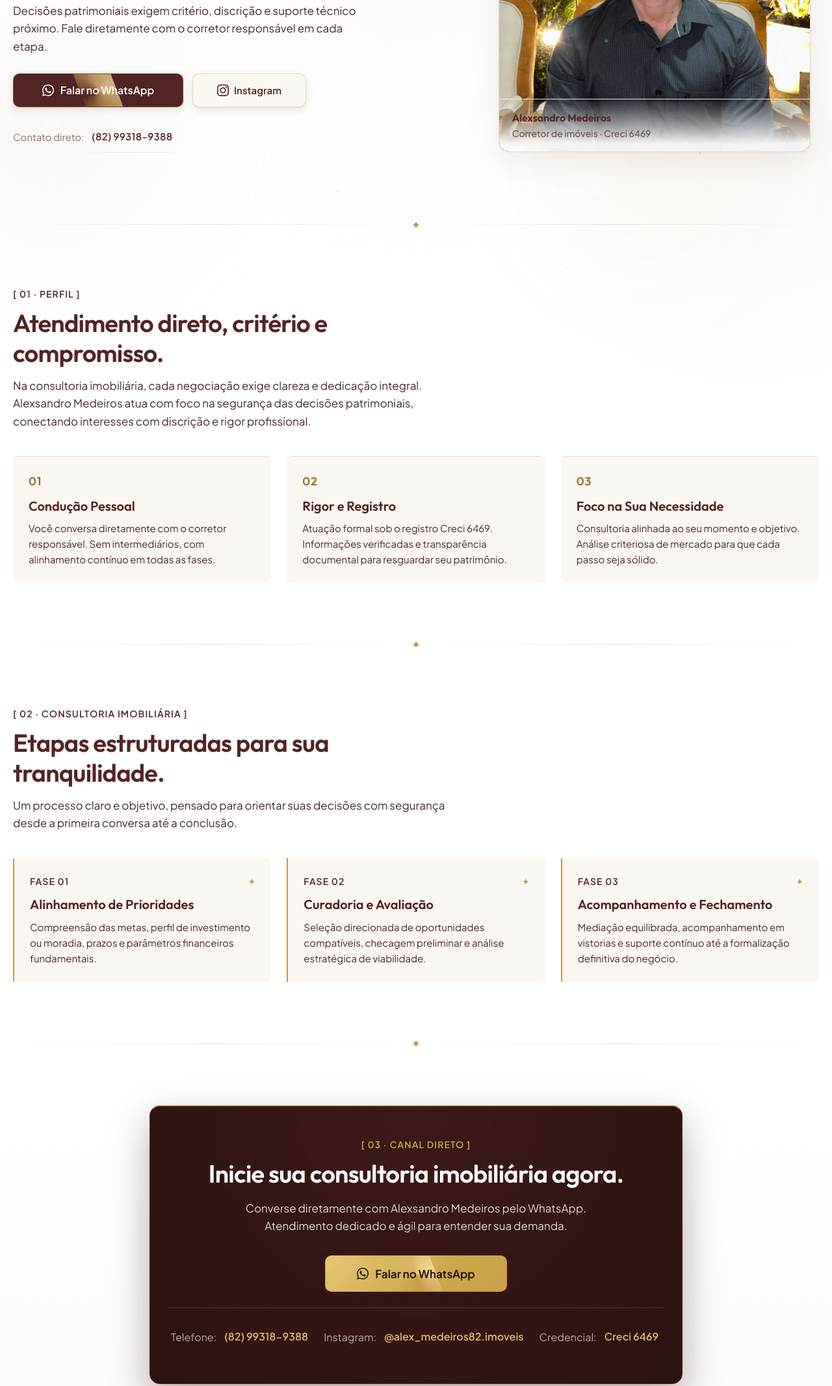
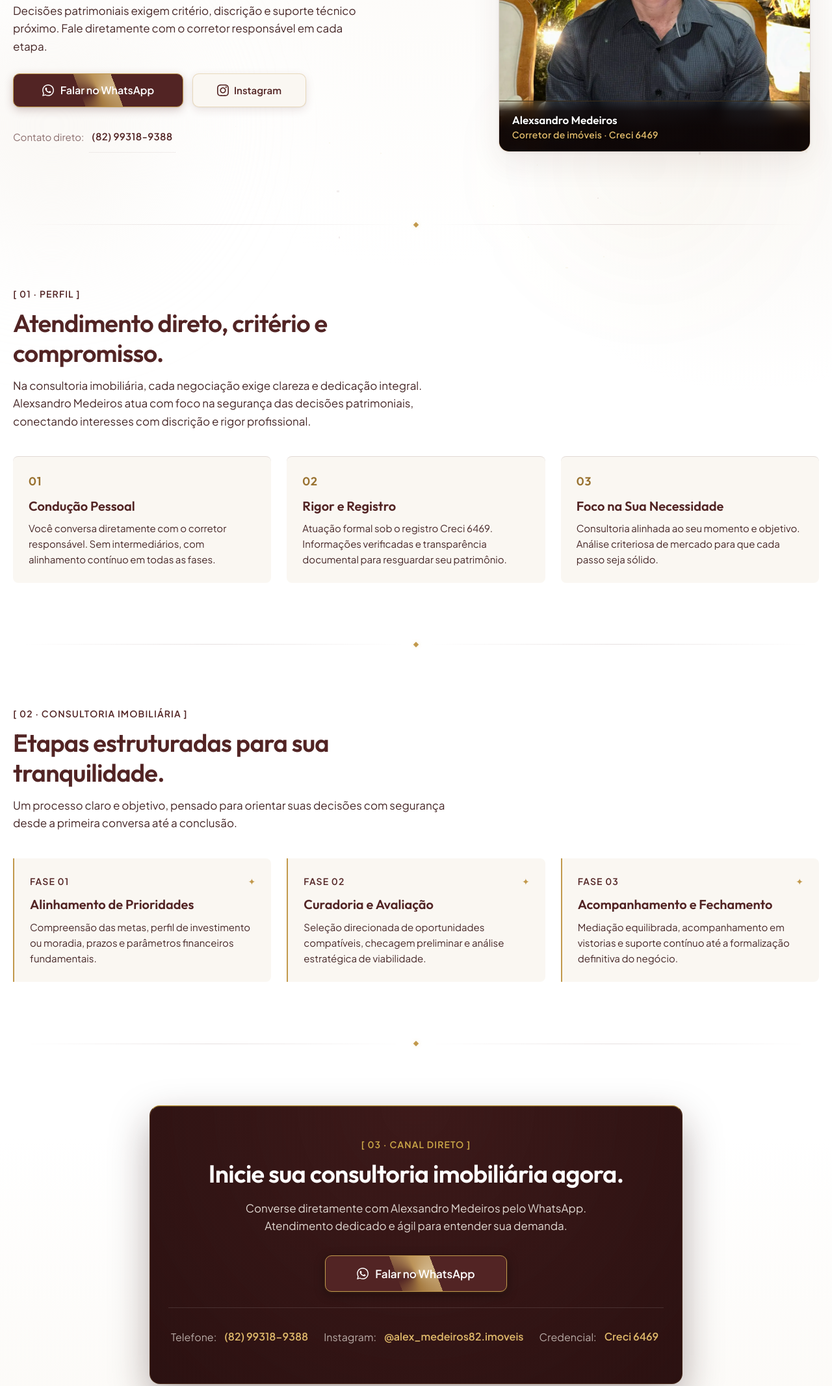
Before and after one commit to copyyyyyysysys/alexsandromedeiros, a website: page index.html in a window 1280 px wide. Shown: the part 387-2520 px from the top of the page at 65% size. Drawn offline with nearby package versions, Linux system fonts and the light colour scheme.

Commit message:
fix(cta): botao whatsapp em vinho oficial e creci nitido na foto (?v=1.3.0)

```diff
--- a/assets/css/styles.css
+++ b/assets/css/styles.css
@@ -20,6 +20,13 @@
   --color-ink-body:      #472828; /* Corpo de Leitura Confortável · Contraste 10.4:1 */
   --color-ink-muted:     #6b4e4e; /* Apoio e Rótulos · Contraste 6.4:1 */
   --color-ink-dim:       #8c6f6e; /* Legendas Discretas · Contraste 4.2:1 */
+
+  /* Vinho Oficial do Cartão como Material Focal (V 32.2% — restrito a ≤ 3 superfícies) */
+  --color-wine-material:      #522424; /* Vinho Oficial do Cartão */
+  --color-wine-material-rich: #5e2828; /* Vinho Enriquecido / Hover */
+  --color-wine-glow:          rgba(82, 36, 36, 0.25);
+  --color-white:              #ffffff;
+  --color-cream:              #f7f2ea;
 
   /* Linhas & Fios Quentes (Zero Cinzas de Biblioteca) */
   --color-line-subtle:   rgba(82, 36, 36, 0.08);
@@ -383,15 +390,17 @@ svg {
   }
 }
 
-/* Botão Primário Hero: Sólido com Texto Branco (12.83:1) */
+/* Botão Primário Hero: Vinho Oficial com Delimitador Dourado e Texto Branco (12.83:1) */
 .btn-primary {
   height: 52px;
   min-height: 52px;
   max-height: 52px;
   padding: 14px 28px;
   min-width: 262px;
-  background-color: var(--color-ink-primary);
-  color: #ffffff;
+  background-color: var(--color-wine-material);
+  color: var(--color-white);
+  border: 1px solid var(--color-gold-base);
+  box-shadow: 0 4px 14px rgba(82, 36, 36, 0.25), 0 1px 3px rgba(0, 0, 0, 0.08);
   font-size: 1rem; /* 16px */
   font-weight: 600; /* C-255: teto 600 */
   z-index: 1;
@@ -403,6 +412,15 @@ svg {
   gap: 10px;
   position: relative;
   z-index: 2;
+  color: var(--color-white);
+}
+
+.btn-primary .btn-text {
+  color: var(--color-white);
+}
+
+.btn-primary .btn-icon {
+  color: var(--color-white);
 }
 
 /* Anel Cônico Dourado no CTA Principal (C-285: nenhuma propriedade de layout/box-model) */
@@ -484,12 +502,9 @@ svg {
     background-color: var(--color-ink-lead);
   }
 
-  .btn-primary:hover {
-    background-color: var(--color-ink-lead);
-  }
-
+  .btn-primary:hover,
   .contact-cta-wrapper .btn-primary:hover {
-    background-position: 100% 50%;
+    background-color: var(--color-wine-material-rich) !important;
   }
 
   .btn-secondary:hover {
@@ -688,26 +703,40 @@ svg {
   bottom: 0;
   left: 0;
   right: 0;
-  padding: 16px 20px;
-  background: linear-gradient(180deg, transparent 0%, rgba(255, 255, 255, 0.94) 85%);
+  padding: 18px 20px 16px;
+  background: linear-gradient(
+    180deg,
+    transparent 0%,
+    rgba(14, 7, 7, 0.72) 20%,
+    rgba(14, 7, 7, 0.95) 55%,
+    rgba(14, 7, 7, 0.98) 100%
+  );
+  backdrop-filter: blur(8px);
+  -webkit-backdrop-filter: blur(8px);
   display: flex;
   flex-direction: column;
+  gap: 3px;
   z-index: 2;
-  border-top: 1px solid rgba(82, 36, 36, 0.06);
+  border-top: 1px solid rgba(204, 168, 72, 0.24);
 }
 
 .caption-name {
   font-family: var(--font-display);
-  font-size: 1rem;
+  font-size: 1.0625rem; /* 17px */
   font-weight: 600;
-  color: var(--color-ink-primary);
+  color: #ffffff; /* Contraste 19.7:1 sobre fundo escurecido */
+  line-height: 1.25;
+  text-shadow: 0 1px 3px rgba(0, 0, 0, 0.85);
 }
 
 .caption-detail {
   font-family: var(--font-body);
-  font-size: 0.875rem; /* 14px - Piso rigoroso */
-  font-weight: 500;
-  color: var(--color-ink-muted);
+  font-size: 0.875rem; /* 14px - Piso rigoroso atendido */
+  font-weight: 600; /* Peso 600 para nitidez perfeita sobre imagem */
+  color: var(--color-gold-light); /* #deb86a - Dourado oficial */
+  line-height: 1.35;
+  letter-spacing: 0.02em;
+  text-shadow: 0 1px 3px rgba(0, 0, 0, 0.85);
 }
 
 /* --------------------------------------------------------------------------
@@ -935,14 +964,19 @@ svg {
   margin-bottom: 32px;
 }
 
-/* Botão de Fechamento com Contraste Máximo */
+/* Botão de Fechamento: Vinho Oficial Unificado com Texto Branco (12.83:1) */
 .contact-cta-wrapper .btn-primary {
-  background: linear-gradient(135deg, #e6c875 0%, var(--color-gold-peak) 45%, var(--color-gold-base) 100%);
-  background-size: 150% 150%;
-  background-position: 0% 50%;
-  color: #1a0808; /* Contraste alto sobre o dourado */
-  border: 1px solid var(--color-gold-border);
-  box-shadow: 0 4px 14px rgba(82, 36, 36, 0.12), 0 1px 3px rgba(0, 0, 0, 0.05);
+  background: var(--color-wine-material);
+  background-color: var(--color-wine-material);
+  color: var(--color-white);
+  border: 1px solid var(--color-gold-base);
+  box-shadow: 0 4px 16px rgba(0, 0, 0, 0.4), 0 1px 3px rgba(194, 153, 76, 0.2);
+}
+
+.contact-cta-wrapper .btn-primary .btn-content,
+.contact-cta-wrapper .btn-primary .btn-text,
+.contact-cta-wrapper .btn-primary .btn-icon {
+  color: var(--color-white) !important;
 }
 
 .contact-actions-cluster {
@@ -1197,8 +1231,12 @@ svg {
   }
 
   .hero-image-frame {
-    max-width: 260px;
+    max-width: 340px;
     margin-inline: auto;
+  }
+
+  .hero-image-caption {
+    padding: 14px 16px 14px;
   }
 
   .section-flow {
@@ -1236,6 +1274,10 @@ svg {
 
   .contact-cta-wrapper {
     padding: 28px 12px;
+  }
+
+  .hero-image-caption {
+    padding: 12px 10px 10px;
   }
 }
 
--- a/index.html
+++ b/index.html
@@ -17,7 +17,7 @@
   <meta property="og:description" content="Consultoria imobiliária com Alexsandro Medeiros, corretor de imóveis (Creci 6469). Atendimento direto e personalizado via WhatsApp (82) 99318-9388.">
   <meta property="og:url" content="https://alexmedeirosimoveis.pages.dev/">
   <meta property="og:site_name" content="Medeiros Corretor">
-  <meta property="og:image" content="https://alexmedeirosimoveis.pages.dev/assets/images/og-image.webp?v=1.2.0">
+  <meta property="og:image" content="https://alexmedeirosimoveis.pages.dev/assets/images/og-image.webp?v=1.3.0">
   <meta property="og:image:width" content="1200">
   <meta property="og:image:height" content="630">
   <meta property="og:image:alt" content="Alexsandro Medeiros · Consultoria Imobiliária · Creci 6469">
@@ -26,11 +26,11 @@
   <meta name="twitter:card" content="summary_large_image">
   <meta name="twitter:title" content="Alexsandro Medeiros · Consultoria Imobiliária | Creci 6469">
   <meta name="twitter:description" content="Consultoria imobiliária com Alexsandro Medeiros, corretor de imóveis (Creci 6469). Atendimento direto e personalizado via WhatsApp (82) 99318-9388.">
-  <meta name="twitter:image" content="https://alexmedeirosimoveis.pages.dev/assets/images/og-image.webp?v=1.2.0">
+  <meta name="twitter:image" content="https://alexmedeirosimoveis.pages.dev/assets/images/og-image.webp?v=1.3.0">
 
   <!-- Icons -->
-  <link rel="icon" type="image/svg+xml" href="/favicon.svg?v=1.2.0">
-  <link rel="apple-touch-icon" href="/apple-touch-icon.png?v=1.2.0">
+  <link rel="icon" type="image/svg+xml" href="/favicon.svg?v=1.3.0">
+  <link rel="apple-touch-icon" href="/apple-touch-icon.png?v=1.3.0">
 
   <!-- Fonts Preconnect -->
   <link rel="preconnect" href="https://fonts.googleapis.com">
@@ -38,7 +38,7 @@
   <link href="https://fonts.googleapis.com/css2?family=Outfit:wght@400;500;600;700;800&family=Plus+Jakarta+Sans:wght@400;500;600;700&display=swap" rel="stylesheet">
 
   <!-- CSS Stylesheet -->
-  <link rel="stylesheet" href="/assets/css/styles.css?v=1.2.0">
+  <link rel="stylesheet" href="/assets/css/styles.css?v=1.3.0">
 
   <!-- Structured Data (JSON-LD) -->
   <script type="application/ld+json">
@@ -170,7 +170,7 @@
           <div class="hero-image-frame">
             <div class="hero-image-halo" aria-hidden="true"></div>
             <img
-              src="/assets/images/alexsandro-medeiros.webp?v=1.2.0"
+              src="/assets/images/alexsandro-medeiros.webp?v=1.3.0"
               alt="Alexsandro Medeiros, corretor de imóveis credenciado sob o Creci 6469"
               width="1080"
               height="1080"
@@ -412,6 +412,6 @@
   <script src="https://cdnjs.cloudflare.com/ajax/libs/gsap/3.12.5/gsap.min.js"></script>
   <script src="https://cdnjs.cloudflare.com/ajax/libs/gsap/3.12.5/ScrollTrigger.min.js"></script>
   <!-- Main Application Script -->
-  <script src="/assets/js/main.js?v=1.2.0"></script>
+  <script src="/assets/js/main.js?v=1.3.0"></script>
 </body>
 </html>
```
Also changed, not shown: 404.html (+5 -5 lines).
